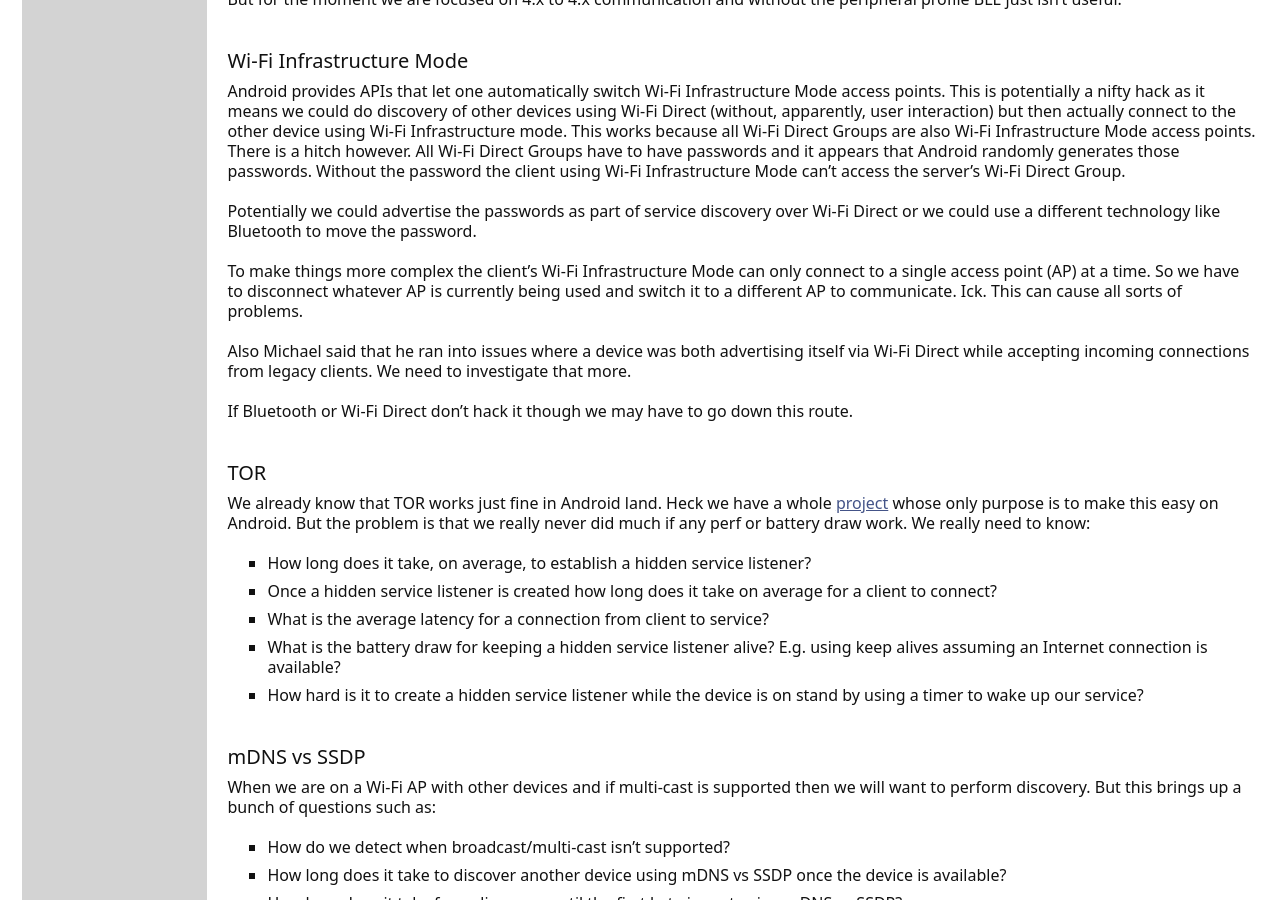
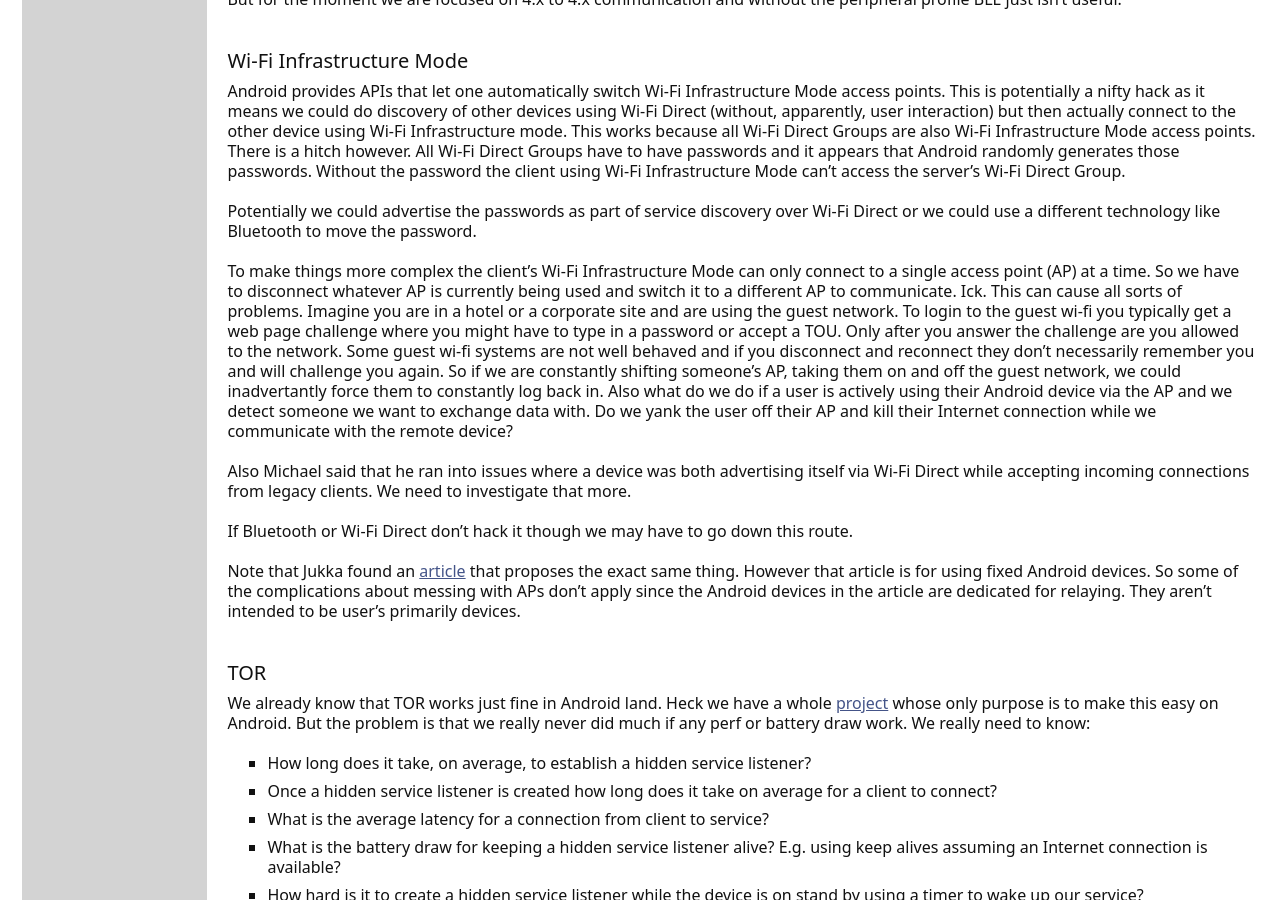
Before and after one commit to thaliproject/thali, a Jekyll site: the page built from AndroidP2P.md, in a window 1280 px wide and 900 px high, scrolled down 3329 px. Built offline with Jekyll 4.4.1, drawn with Linux system fonts in a browser that asks for light colours; Markdown is read by kramdown in place of the engine named in the settings.

Commit message:
Updated wi-fi infrastructure model challenges
Jukka found an article that proposes exactly what we had proposed in this article in regards to using wi-fi infrastructure mode. I put in a link to the article and also expanded on some of the problems with this approach.

```diff
--- a/AndroidP2P.md
+++ b/AndroidP2P.md
@@ -106,10 +106,14 @@ Android provides APIs that let one automatically switch Wi-Fi Infrastructure Mod
 Potentially we could advertise the passwords as part of service discovery over Wi-Fi Direct or we could use a different technology like Bluetooth to move the password.
 
 To make things more complex the client's Wi-Fi Infrastructure Mode can only connect to a single access point (AP) at a time. So we have to disconnect whatever AP is currently being used and switch it to a different AP to communicate. Ick. This can cause all sorts of problems.
+  Imagine you are in a hotel or a corporate site and are using the guest network. To login to the guest wi-fi you typically get a web page challenge where you might have to type in a password or accept a TOU. Only after you answer the challenge are you allowed to the network. Some guest wi-fi systems are not well behaved and if you disconnect and reconnect they don't necessarily remember you and will challenge you again. So if we are constantly shifting someone's AP, taking them on and off the guest network, we could inadvertantly force them to constantly log back in.
+  Also what do we do if a user is actively using their Android device via the AP and we detect someone we want to exchange data with. Do we yank the user off their AP and kill their Internet connection while we communicate with the remote device?
 
 Also Michael said that he ran into issues where a device was both advertising itself via Wi-Fi Direct while accepting incoming connections from legacy clients. We need to investigate that more.
 
 If Bluetooth or Wi-Fi Direct don't hack it though we may have to go down this route.
+
+Note that Jukka found an [article](http://www.informatica.si/PDF/38-4/11_Wong%20-%20Automatic%20Android-based%20Wireless%20Mesh%20Networks.pdf) that proposes the exact same thing. However that article is for using fixed Android devices. So some of the complications about messing with APs don't apply since the Android devices in the article are dedicated for relaying. They aren't intended to be user's primarily devices.
 ## TOR
 We already know that TOR works just fine in Android land. Heck we have a whole [project](https://github.com/thaliproject/Tor_Onion_Proxy_Library) whose only purpose is to make this easy on Android. But the problem is that we really never did much if any perf or battery draw work. We really need to know:
 
```
